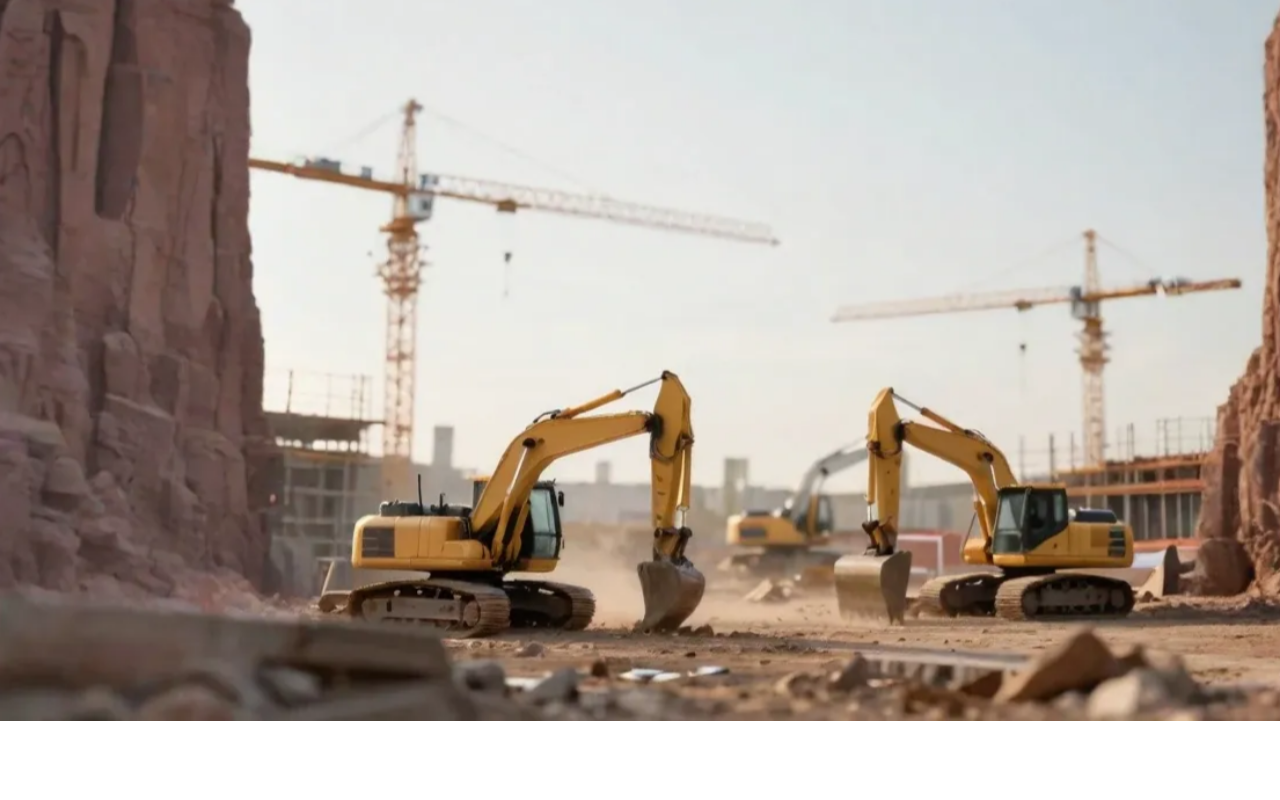
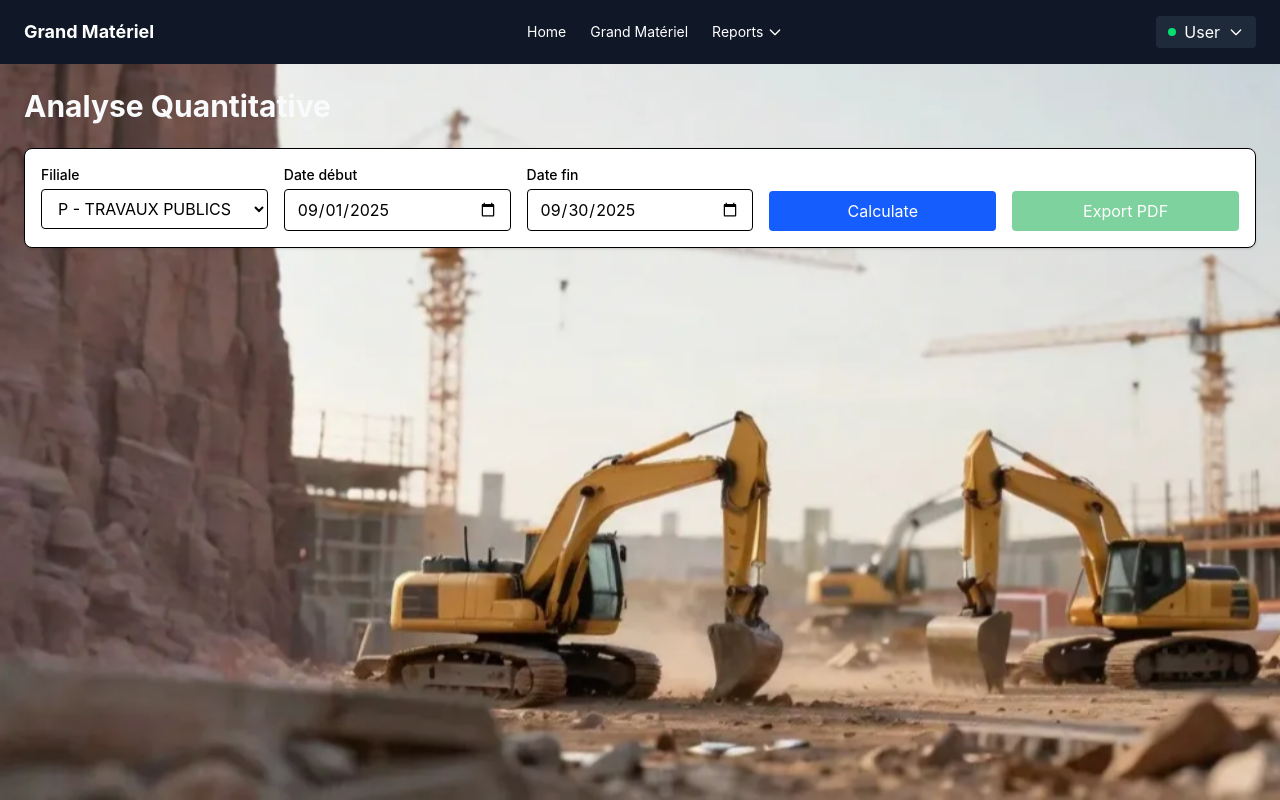
Before and after one commit to Sinclo1494/GM_frontend, a React (Vite) app: page /reports/analyse-quantitative in a window 1280 px wide. Before the commit this address had no page. Built offline with nearby package versions, Linux system fonts and the light colour scheme; sample sign-in values are in the browser's storage.

Commit message:
exportPDF for analyse quantitative

```diff
--- a/package.json
+++ b/package.json
@@ -18,6 +18,9 @@
     "@mui/x-data-grid": "^9.7.0",
     "@tailwindcss/vite": "^4.3.0",
     "axios": "^1.18.0",
+    "html2canvas": "^1.4.1",
+    "jspdf": "^4.2.1",
+    "jspdf-autotable": "^5.0.8",
     "lucide-react": "^1.18.0",
     "react": "^19.2.6",
     "react-dom": "^19.2.6",
--- a/src/App.tsx
+++ b/src/App.tsx
@@ -1,8 +1,7 @@
 
 import './App.css'
+import { Outlet } from 'react-router-dom'
 import Navbar from './components/NavBar'
-import AnalyseQuantitative from './pages/AnalyseQuantitative'
-import GrandMateriel from './pages/GrandMateriel'
 
 function App() {
 
@@ -11,7 +10,7 @@ function App() {
     <div className="min-h-screen flex flex-col">
       <Navbar />
       <main className="flex-1">
-        <AnalyseQuantitative />
+        <Outlet />
       </main>
     </div>
   )
--- a/src/components/NavBar.tsx
+++ b/src/components/NavBar.tsx
@@ -1,9 +1,11 @@
-import React, { useState } from "react";
-import { useNavigate } from "react-router-dom";
+import  { useState } from "react";
+import { Link, useNavigate } from "react-router-dom";
 import { useAuth } from "../context/useAuth";
 
 const Navbar = () => {
-  const [open, setOpen] = useState(false);
+  const [userMenuOpen, setUserMenuOpen] = useState(false);
+  const [reportsOpen, setReportsOpen] = useState(false);
+
   const { logout } = useAuth();
   const navigate = useNavigate();
 
@@ -13,25 +15,74 @@ const Navbar = () => {
   };
 
   return (
-    <nav className="w-full bg-gray-900 text-white px-6 py-4 flex items-center justify-between relative">
-
+    <nav className="w-full bg-gray-900 text-white px-6 py-4 flex items-center justify-between">
       {/* LEFT - Brand */}
-      <div className="text-lg font-bold">
-        GM System
-      </div>
+      <Link to="/dashboard" className="text-lg font-bold">
+        Grand Matériel
+      </Link>
 
       {/* CENTER - Links */}
-      <ul className="flex gap-6 text-sm">
-        <li className="hover:text-gray-300 cursor-pointer">Home</li>
-        <li className="hover:text-gray-300 cursor-pointer">Grand Matériel</li>
-        <li className="hover:text-gray-300 cursor-pointer">Reports</li>
+      <ul className="flex items-center gap-6 text-sm">
+        <li>
+          <Link
+            to="/dashboard"
+            className="hover:text-gray-300 transition-colors"
+          >
+            Home
+          </Link>
+        </li>
+
+        <li>
+          <Link
+            to="/dashboard"
+            className="hover:text-gray-300 transition-colors"
+          >
+            Grand Matériel
+          </Link>
+        </li>
+
+        {/* Reports Dropdown */}
+        <li className="relative">
+          <button
+            onClick={() => setReportsOpen(!reportsOpen)}
+            className="flex items-center gap-1 hover:text-gray-300"
+          >
+            Reports
+            <svg
+              className={`w-4 h-4 transition-transform ${
+                reportsOpen ? "rotate-180" : ""
+              }`}
+              fill="none"
+              stroke="currentColor"
+              viewBox="0 0 24 24"
+            >
+              <path
+                strokeLinecap="round"
+                strokeLinejoin="round"
+                strokeWidth={2}
+                d="M19 9l-7 7-7-7"
+              />
+            </svg>
+          </button>
+
+          {reportsOpen && (
+            <div className="absolute left-0 mt-2 w-56 bg-white text-black rounded shadow-lg overflow-hidden z-50">
+              <Link
+                to="/reports/analyse-quantitative"
+                onClick={() => setReportsOpen(false)}
+                className="block px-4 py-2 hover:bg-gray-100"
+              >
+                Analyse Quantitative
+              </Link>
+            </div>
+          )}
+        </li>
       </ul>
 
       {/* RIGHT - User Menu */}
       <div className="relative">
-        {/* User Button */}
         <button
-          onClick={() => setOpen(!open)}
+          onClick={() => setUserMenuOpen(!userMenuOpen)}
           className="flex items-center gap-2 bg-gray-800 px-3 py-1 rounded hover:bg-gray-700"
         >
           <span className="w-2 h-2 bg-green-400 rounded-full"></span>
@@ -51,10 +102,8 @@ const Navbar = () => {
           </svg>
         </button>
 
-        {/* Dropdown */}
-        {open && (
-          <div className="absolute right-0 mt-2 w-40 bg-white text-black rounded shadow-lg overflow-hidden">
-
+        {userMenuOpen && (
+          <div className="absolute right-0 mt-2 w-40 bg-white text-black rounded shadow-lg overflow-hidden z-50">
             <div className="px-4 py-2 text-sm border-b">
               Signed in
             </div>
--- a/src/main.tsx
+++ b/src/main.tsx
@@ -5,8 +5,11 @@ import { AuthProvider } from './context/AuthProvider.tsx';
 import Login from './pages/Login.tsx';
 import ProtectedRoute from './routes/ProtectedRoute.tsx';
 import App from './App.tsx';
+import Dashboard from './pages/Dashboard.tsx';
+import AnalyseQuantitative from './pages/AnalyseQuantitative.tsx';
 
 import './index.css';
+import GrandMateriel from './pages/GrandMateriel.tsx';
 
 createRoot(document.getElementById('root')!).render(
   <StrictMode>
@@ -14,13 +17,27 @@ createRoot(document.getElementById('root')!).render(
       <BrowserRouter>
         <Routes>
           <Route path="/login" element={<Login />} />
+          <Route element={<App />}>
+            <Route
+              path="/reports/analyse-quantitative"
+              element={<ProtectedRoute><AnalyseQuantitative /></ProtectedRoute>}
+            />
             <Route
               path="/"
               element={
                 <ProtectedRoute>
-                <App />
+                  <Dashboard />
                 </ProtectedRoute>}
             />
+            <Route
+              path="/Dashboard"
+              element={
+                <ProtectedRoute>
+                  <Dashboard />
+                </ProtectedRoute>}
+            />
+
+          </Route>
         </Routes>
       </BrowserRouter>
     </AuthProvider>
--- a/src/pages/AnalyseQuantitative.tsx
+++ b/src/pages/AnalyseQuantitative.tsx
@@ -6,6 +6,9 @@ import type {
   AnalyseQuantitativeResumeType,
   AnalyseQuantitativeType,
 } from "../types/analyseQuantitative";
+import { exportAnalyseQuantitative } from "../utils/exportPDF";
+
+
 
 const FILIALES = [
   { value: "A", label: "GEOTECHNIQUE" },
@@ -21,6 +24,17 @@ const FILIALES = [
 ];
 
 export default function AnalyseQuantitative() {
+
+  const handleExport = () => {
+    if (!resume || rowsTable.length === 0) return;
+
+    exportAnalyseQuantitative(resume, categories, {
+      filiale: codeFiliale,
+      dateDebut,
+      dateFin
+    });
+  };
+
   const [resume, setResume] =
     useState<AnalyseQuantitativeResumeType>();
   const [rowsTable, setRowsTable] = useState<
@@ -53,10 +67,8 @@ export default function AnalyseQuantitative() {
 
       setResume(resumeData);
       setRowsTable(tableData);
-
-
-
-      console.log(tableData);
+      console.log("Resume Data:", resumeData);
+      console.log("Table Data:", tableData);
     } catch (err) {
       console.error(err);
     } finally {
@@ -68,6 +80,7 @@ export default function AnalyseQuantitative() {
   const groupedByCategory = rowsTable.reduce((acc, row) => {
     if (!acc[row.code_categorie]) {
       acc[row.code_categorie] = {
+        code_categorie: row.code_categorie,
         title: row.libelle_categorie,
         rows: [],
       };
@@ -79,10 +92,13 @@ export default function AnalyseQuantitative() {
   }, {} as Record<
     string,
     {
+      code_categorie: string;
       title: string;
       rows: AnalyseQuantitativeType[];
     }
   >);
+
+  const categories = Object.values(groupedByCategory);
 
   return (
     <div className="p-6">
@@ -92,7 +108,7 @@ export default function AnalyseQuantitative() {
 
       {/* Filters */}
       <div className="mb-6 rounded-lg border bg-white p-4 shadow">
-        <div className="grid grid-cols-1 gap-4 md:grid-cols-4">
+        <div className="grid grid-cols-1 gap-4 md:grid-cols-5">
           <div>
             <label className="mb-1 block text-sm font-medium">
               Filiale
@@ -145,6 +161,20 @@ export default function AnalyseQuantitative() {
                 : "Calculate"}
             </button>
           </div>
+          <div className="flex items-end">
+            <button
+              onClick={handleExport}
+              disabled={
+                !resume ||
+                rowsTable.length === 0 ||
+                loadingResume ||
+                loadingTable
+              }
+              className="w-full rounded bg-green-600 px-4 py-2 text-white hover:bg-green-700 disabled:opacity-50"
+            >
+              Export PDF
+            </button>
+          </div>
         </div>
       </div>
 
--- a/src/pages/Dashboard.tsx
+++ b/src/pages/Dashboard.tsx
@@ -1,8 +1,8 @@
 export default function Dashboard() {
   return (
-    <div className="p-6">
-      <h1 className="text-2xl font-bold">Dashboard</h1>
-      <p>Welcome, you're logged in 🎉</p>
+    <div className="p-6 text-white">
+      <h1 className="text-2xl font-bold ">Dashboard</h1>
+      <p>This Section is under construction.</p>
     </div>
   );
 }
--- /dev/null
+++ b/src/utils/exportPDF.ts
@@ -0,0 +1,252 @@
+import jsPDF from "jspdf";
+import autoTable from "jspdf-autotable";
+
+import type {
+  AnalyseQuantitativeResumeType,
+  AnalyseQuantitativeType,
+} from "../types/analyseQuantitative";
+
+const COLORS = {
+  primary: [31, 78, 121] as [number, number, number],
+  secondary: [221, 235, 247] as [number, number, number],
+  light: [248, 249, 250] as [number, number, number],
+  border: [220, 220, 220] as [number, number, number],
+  text: [55, 55, 55] as [number, number, number],
+  white: [255, 255, 255] as [number, number, number],
+};
+
+function drawHeader(
+  pdf: jsPDF,
+  filters: {
+    filiale: string;
+    dateDebut: string;
+    dateFin: string;
+  },
+) {
+  const pageWidth = pdf.internal.pageSize.getWidth();
+
+  // Blue banner
+  pdf.setFillColor(...COLORS.primary);
+  pdf.rect(0, 0, pageWidth, 24, "F");
+
+  pdf.setTextColor(...COLORS.white);
+  pdf.setFont("helvetica", "bold");
+  pdf.setFontSize(20);
+  pdf.text("Analyse Quantitative", 14, 15);
+
+  pdf.setFontSize(10);
+  pdf.text(
+    `Filiale : ${filters.filiale}    |    Période : ${filters.dateDebut} → ${filters.dateFin}`,
+    14,
+    31,
+  );
+
+  pdf.setDrawColor(...COLORS.border);
+  pdf.line(14, 35, pageWidth - 14, 35);
+
+  pdf.setTextColor(...COLORS.text);
+}
+
+function drawFooter(pdf: jsPDF) {
+  const pageCount = pdf.getNumberOfPages();
+
+  for (let i = 1; i <= pageCount; i++) {
+    pdf.setPage(i);
+
+    const pageWidth = pdf.internal.pageSize.getWidth();
+    const pageHeight = pdf.internal.pageSize.getHeight();
+
+    pdf.setFontSize(9);
+    pdf.setTextColor(120);
+
+    pdf.text(
+      `Generated ${new Date().toLocaleDateString()}`,
+      14,
+      pageHeight - 8,
+    );
+
+    pdf.text(
+      `Page ${i} / ${pageCount}`,
+      pageWidth - 30,
+      pageHeight - 8,
+    );
+  }
+}
+
+export function exportAnalyseQuantitative(
+  resume: AnalyseQuantitativeResumeType,
+  categories: {
+    code_categorie: string;
+    title: string;
+    rows: AnalyseQuantitativeType[];
+  }[],
+  filters: {
+    filiale: string;
+    dateDebut: string;
+    dateFin: string;
+  },
+) {
+  const pdf = new jsPDF("landscape");
+
+  drawHeader(pdf, filters);
+
+  // Resume Table
+  autoTable(pdf, {
+    startY: 42,
+
+    head: [[
+      "Nombre",
+      "Age moyen",
+
+      "Exp.\nService",
+      "Exp.\nChômage",
+      "Exp.\nPanne",
+
+      "Imm.\nChômage",
+      "Imm.\nRéparation",
+      "Imm.\nAutre",
+
+      "Rép.\nALREM",
+      "Rép.\nAutre",
+    ]],
+
+    body: [[
+      resume.nombre_totale,
+      resume.age_moyen,
+
+      resume.exploitation.en_service,
+      resume.exploitation.en_chomage,
+      resume.exploitation.en_panne,
+
+      resume.immobilises.en_chomage,
+      resume.immobilises.en_reparation,
+      resume.immobilises.autre,
+
+      resume.reparation_externe.ALREM,
+      resume.reparation_externe.autre,
+    ]],
+
+    theme: "grid",
+
+    styles: {
+      font: "helvetica",
+      fontSize: 9,
+      cellPadding: 3,
+      lineColor: COLORS.border,
+      lineWidth: 0.2,
+      textColor: COLORS.text,
+      halign: "center",
+      valign: "middle",
+    },
+
+    headStyles: {
+      fillColor: COLORS.primary,
+      textColor: COLORS.white,
+      fontStyle: "bold",
+      fontSize: 9,
+    },
+
+    bodyStyles: {
+      fillColor: COLORS.white,
+    },
+
+    alternateRowStyles: {
+      fillColor: COLORS.light,
+    },
+  });
+
+  // Category tables
+  categories.forEach((category) => {
+    pdf.addPage();
+
+    drawHeader(pdf, filters);
+
+    pdf.setFont("helvetica", "bold");
+    pdf.setFontSize(15);
+    pdf.setTextColor(...COLORS.primary);
+
+    pdf.text(
+      `${category.code_categorie} - ${category.title}`,
+      14,
+      42,
+    );
+
+    autoTable(pdf, {
+      startY: 48,
+
+      head: [[
+        "Sous famille",
+
+        "Nbr",
+        "Age",
+
+        "Service",
+        "Chômage",
+        "Panne",
+
+        "Imm.\nChômage",
+        "Imm.\nRéparation",
+        "Imm.\nAutre",
+
+        "ALREM",
+        "Autre",
+      ]],
+
+      body: category.rows.map((r) => [
+        r.libelle_sous_famille,
+
+        r.nbr,
+        r.age_moyen,
+
+        r.exploitation.en_service,
+        r.exploitation.en_chomage,
+        r.exploitation.en_panne,
+
+        r.immobilise.en_chomage,
+        r.immobilise.en_reparation,
+        r.immobilise.autre,
+
+        r.reparation.ALREM,
+        r.reparation.autre,
+      ]),
+
+      theme: "grid",
+
+      styles: {
+        font: "helvetica",
+        fontSize: 8,
+        cellPadding: 2.8,
+        lineWidth: 0.2,
+        lineColor: COLORS.border,
+        textColor: COLORS.text,
+        valign: "middle",
+      },
+
+      columnStyles: {
+        0: {
+          cellWidth: 60,
+          halign: "left",
+          fontStyle: "bold",
+        },
+      },
+
+      headStyles: {
+        fillColor: COLORS.secondary,
+        textColor: COLORS.primary,
+        fontStyle: "bold",
+      },
+
+      alternateRowStyles: {
+        fillColor: COLORS.light,
+      },
+
+      bodyStyles: {
+        fillColor: COLORS.white,
+      },
+    });
+  });
+
+  drawFooter(pdf);
+
+  pdf.save("Analyse_Quantitative.pdf");
+}
```
Also changed, not shown: 1 other file (tests, documents, lock files or other folders). Lines whose indentation alone changed are shown as unchanged.
